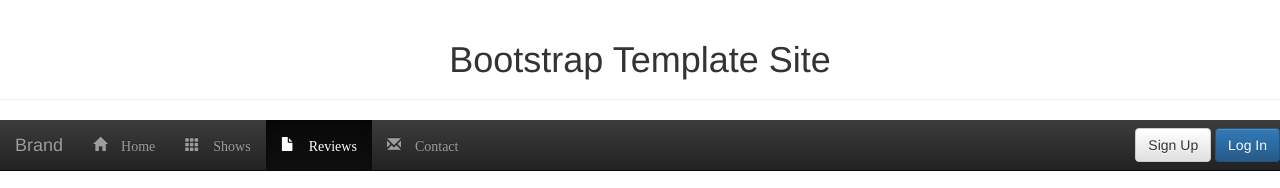
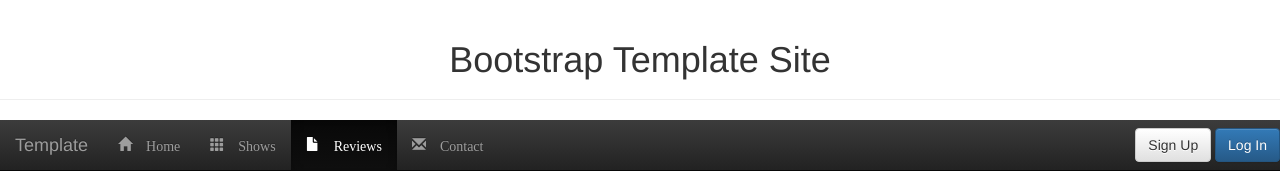
Before and after one commit to MEXdave1997/bootstrap-fix, a plain HTML site: page reviews.html in a window 1280 px wide. Shown: the top 188 px of the page. Drawn offline with nearby package versions, Linux system fonts and the light colour scheme.

Commit message:
edited navbar-brand property and fixed link

```diff
--- a/reviews.html
+++ b/reviews.html
@@ -22,7 +22,7 @@
 						<span class="icon-bar"></span>
 						<span class="icon-bar"></span>
 					</button>
-					<a class="navbar-brand" href="#">Brand</a>
+					<a class="navbar-brand" href="index.html">Template</a>
 				</div>
 
 				<div class="collapse navbar-collapse" id="bs-example-navbar-collapse-1">
```
Also changed, not shown: index.html (+1 -1 lines), shows.html (+1 -1 lines).
